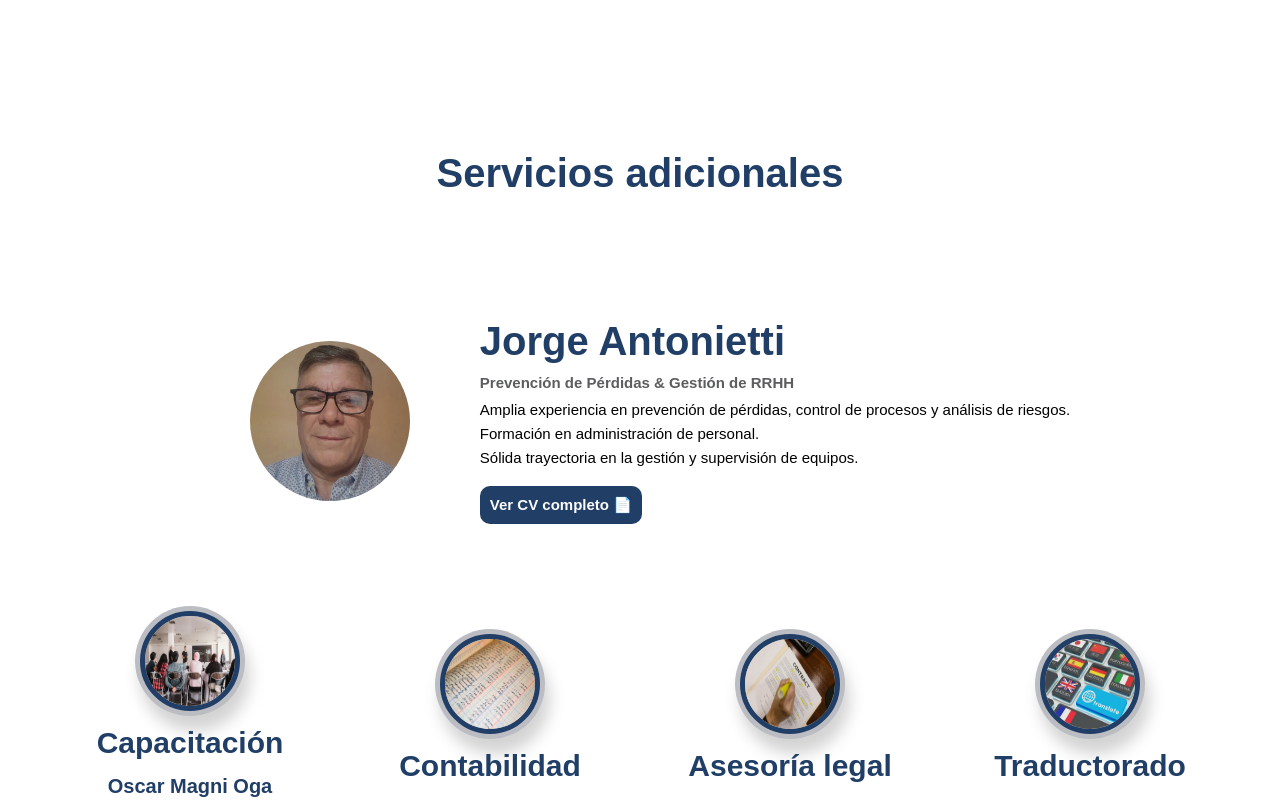
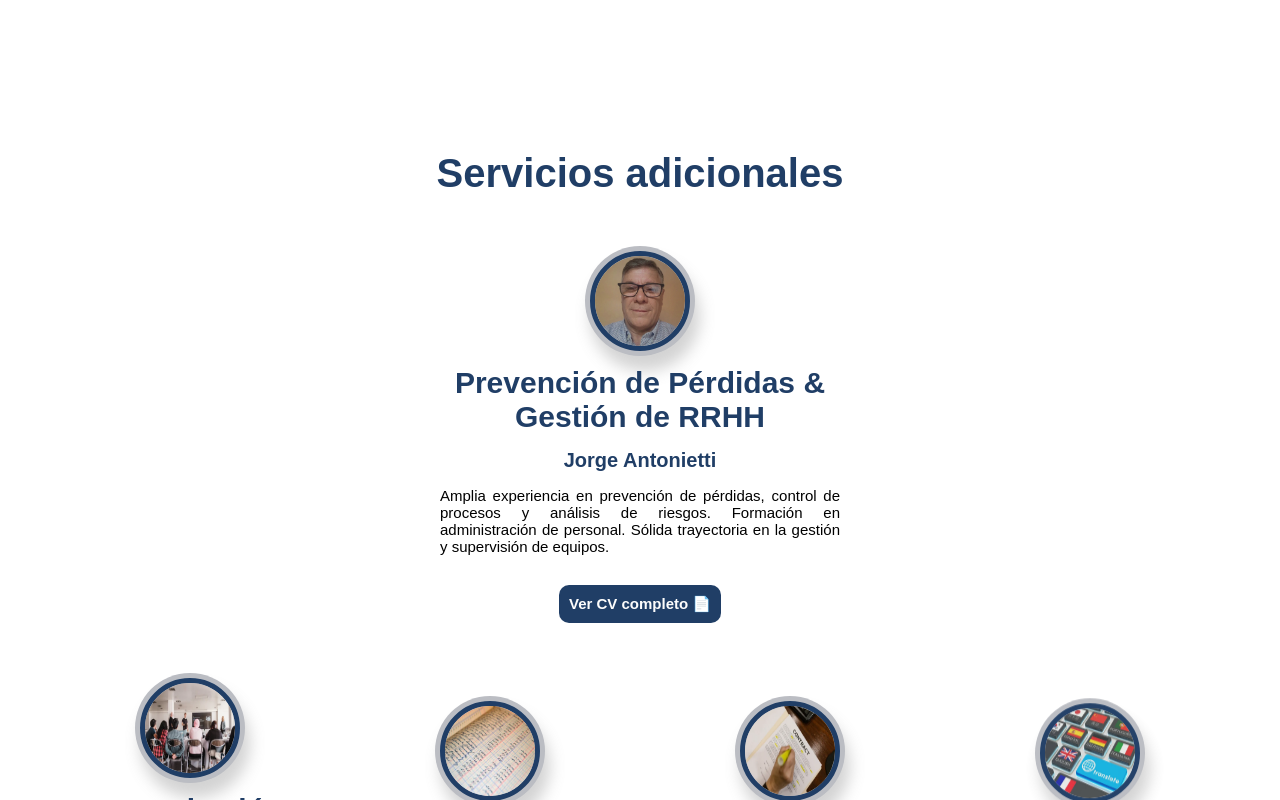
Before and after one commit to KannemanM/web-estrategia360, a plain HTML site: page index.html in a window 1280 px wide. Shown: the part 3997-4797 px from the top of the page. Drawn offline with Linux system fonts and the light colour scheme.

Commit message:
cambios card de jorge

```diff
--- a/css/style.css
+++ b/css/style.css
@@ -560,6 +560,19 @@ header {
     gap: 1rem;
 }
 
+.services-container-top {
+    display: flex;
+    width: 100vw;
+    margin-top: 5rem;
+    align-items: center;
+    justify-content: center;
+    margin-bottom: 3rem;
+}
+
+.services-container-top .service-card {
+    width: 40rem;
+}
+
 .service-card {
     opacity: 0;
     transform: translateY(100px);
@@ -662,6 +675,20 @@ header {
     height: 35rem;
     padding: 2rem;
     animation: mostrar 1s ease-in-out forwards;
+}
+
+#parrafo-jorge {
+    opacity: 1;
+    display: block;
+    height: auto;
+    padding: 0;
+    animation: none;
+    box-shadow: none;
+    border-radius: 0;
+    width: auto;
+    overflow: visible;
+    text-align: justify;
+    font-size: 1.5rem;
 }
 
 .card-img img.todo {
@@ -935,7 +962,7 @@ iframe {
 
     transition: background-color 0.3s ease;
 
-    align-self: flex-start;
+    align-self: center;
 }
 
 .boton-cv:hover {
--- a/index.html
+++ b/index.html
@@ -223,35 +223,26 @@
     <!-- servicios -->
     <section class="services">
         <h2 id="services">Servicios adicionales</h2>
+        <div class="services-container-top">
+            <!-- servicio de jorge -->
+            <div class="service-card">
+                <div class="card-img">
+                    <img src="/img/team/jorge.webp" alt="Jorge Antonietti" id="img-jorge">
+                </div>
+                <div class="card-text">
+                    <h3>Prevención de Pérdidas & Gestión de RRHH</h3>
+                    <span class="responsable">Jorge Antonietti</span>
+
+                    <p id="parrafo-jorge">Amplia experiencia en prevención de pérdidas, control de procesos y análisis de riesgos.
+                        Formación en administración de personal.
+                        Sólida trayectoria en la gestión y supervisión de equipos.</p>
+
+                    <a href="/docs/cv_jorge_antonietti.pdf" target="_blank" class="boton-cv">
+                        Ver CV completo 📄</a>
+                </div>
+            </div>
+        </div>
         <div class="services-container">
-            <!-- servicio de capacitación -->
-             <div class="contenedor-historia">
-
-            <div class="texto-img-jorge">
-
-                <div class="historia-img">
-                    <img src="/img/team/jorge.webp" alt="Jorge Antonietti">
-                </div>
-                <div class="nombre-titulo-descripcion-jorge">
-                    <h2>Jorge Antonietti</h2>
-                    <h3>Prevención de Pérdidas & Gestión de RRHH</h3>
-
-                    <p>Amplia experiencia en prevención de pérdidas, control de procesos y análisis de riesgos.</p>
-                    <br>
-                    <p>Formación en administración de personal.</p>
-                    <br>
-                    <p>Sólida trayectoria en la gestión y supervisión de equipos.</p>
-                    <a href="/docs/cv_jorge_antonietti.pdf" target="_blank" class="boton-cv">
-                        Ver CV completo 📄</a></p>
-
-                </div>
-
-            </div>
-
-        </div>
-
-
-
             <div class="service-card">
                 <div class="card-img">
                     <img src="/img/background/capacitacion.webp" alt="capacitación" id="img-capacitacion">
```
Also changed, not shown: 1 other file.
